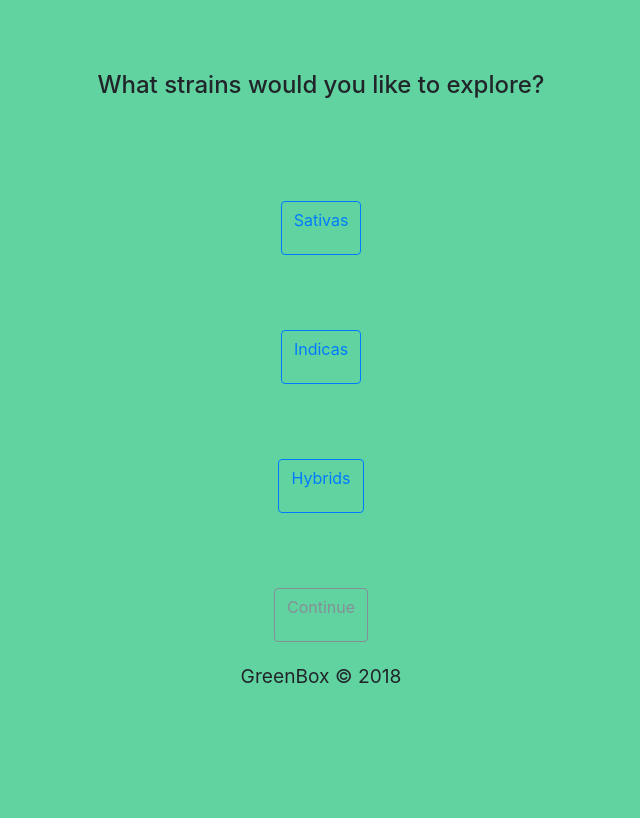
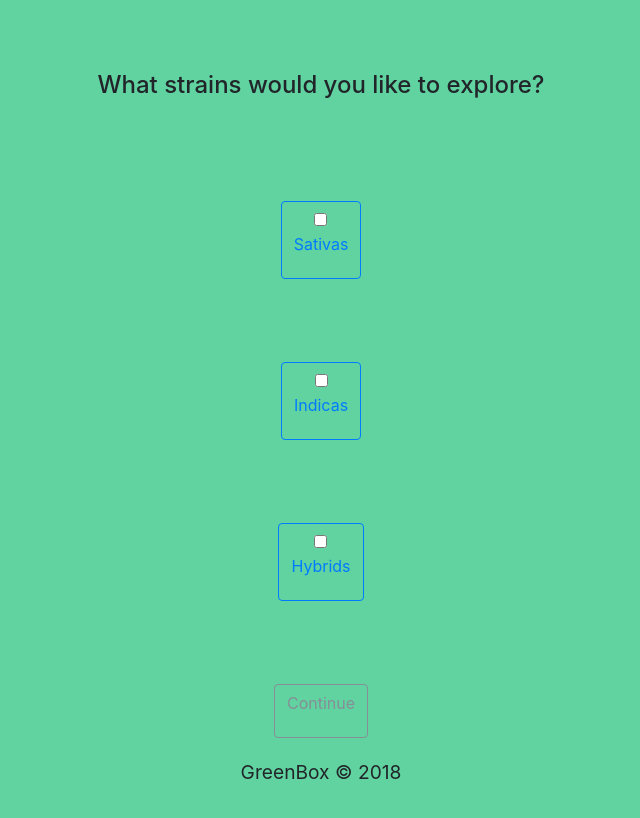
Before and after one commit to Swabisan/greenbox, a website: page home/user.html in a window 1280 px wide. Shown: the whole page, without its empty margins (319-959 px from the left). Drawn offline with nearby package versions, Linux system fonts and the light colour scheme.

Commit message:
checkboxes bro

```diff
--- a/home/user.html
+++ b/home/user.html
@@ -17,7 +17,7 @@
 <body class="grid-container">
   <form id="create-account">
     <div class="grid-item" id="strain-panel">
-      <div class="grid-container">
+      <div class="grid-container" class="buttons">
         <div class="grid-item">
           <div class="center-anchor">
             <div class="text-center">
@@ -30,22 +30,22 @@
           </div>
         </div>
         <div class="grid-item">
-          <button type="button" name="strain-sativa" class="btn btn-outline-primary addspace" data-toggle="button" aria-pressed="false"
-            autocomplete="off">
+          <label class="btn btn-outline-primary addspace">
+            <input type="checkbox" name="strain-sativa" autocomplete="off">
             <p>Sativas</p>
-          </button>
+          </label>
         </div>
         <div class="grid-item">
-          <button type="button" name="strain-indica" class="btn btn-outline-primary addspace" data-toggle="button" aria-pressed="false"
-            autocomplete="off">
+          <label class="btn btn-outline-primary addspace">
+            <input type="checkbox" name="strain-indica" autocomplete="off">
             <p>Indicas</p>
-          </button>
+          </label>
         </div>
         <div class="grid-item">
-          <button type="button" name="strain-hybrid" class="btn btn-outline-primary addspace" data-toggle="button" aria-pressed="false"
-            autocomplete="off">
+          <label class="btn btn-outline-primary addspace">
+            <input type="checkbox" name="strain-hybrid" autocomplete="off">
             <p>Hybrids</p>
-          </button>
+          </label>
         </div>
         <div class="grid-item">
           <button name="strain-submit" id="strain-submit" class="btn btn-outline-secondary addspace">
@@ -76,34 +76,34 @@
           </div>
         </div>
         <div class="grid-item">
-          <button type="button" name="mood-active" class="btn btn-outline-primary addspace" data-toggle="button" aria-pressed="false"
-            autocomplete="off">
+          <label class="btn btn-outline-primary addspace">
+            <input type="checkbox" name="mood-active" autocomplete="off">
             <p>Get Active</p>
-          </button>
+          </label>
         </div>
         <div class="grid-item">
-          <button type="button" name="mood-motivate" class="btn btn-outline-primary addspace" data-toggle="button" aria-pressed="false"
-            autocomplete="off">
+          <label class="btn btn-outline-primary addspace">
+            <input type="checkbox" name="mood-motivate" autocomplete="off">
             <p>Motivate the Mind</p>
-          </button>
+          </label>
         </div>
         <div class="grid-item">
-          <button type="button" name="mood-creativity" class="btn btn-outline-primary addspace" data-toggle="button" aria-pressed="false"
-            autocomplete="off">
+          <label class="btn btn-outline-primary addspace">
+            <input type="checkbox" name="mood-creativity" autocomplete="off">
             <p>Spark Creativity</p>
-          </button>
+          </label>
         </div>
         <div class="grid-item">
-          <button type="button" name="mood-anxiety" class="btn btn-outline-primary addspace" data-toggle="button" aria-pressed="false"
-            autocomplete="off">
+          <label class="btn btn-outline-primary addspace">
+            <input type="checkbox" name="mood-anxiety" autocomplete="off">
             <p>Conquer Social Anxiety</p>
-          </button>
+          </label>
         </div>
         <div class="grid-item">
-          <button type="button" name="mood-happy" class="btn btn-outline-primary addspace" data-toggle="button" aria-pressed="false"
-            autocomplete="off">
+          <label class="btn btn-outline-primary addspace">
+            <input type="checkbox" name="mood-happy" autocomplete="off">
             <p>Be Happy</p>
-          </button>
+          </label>
           <button name="mood-submit" class="btn btn-outline-secondary addspace">
             <p>Continue</p>
           </button>
```
